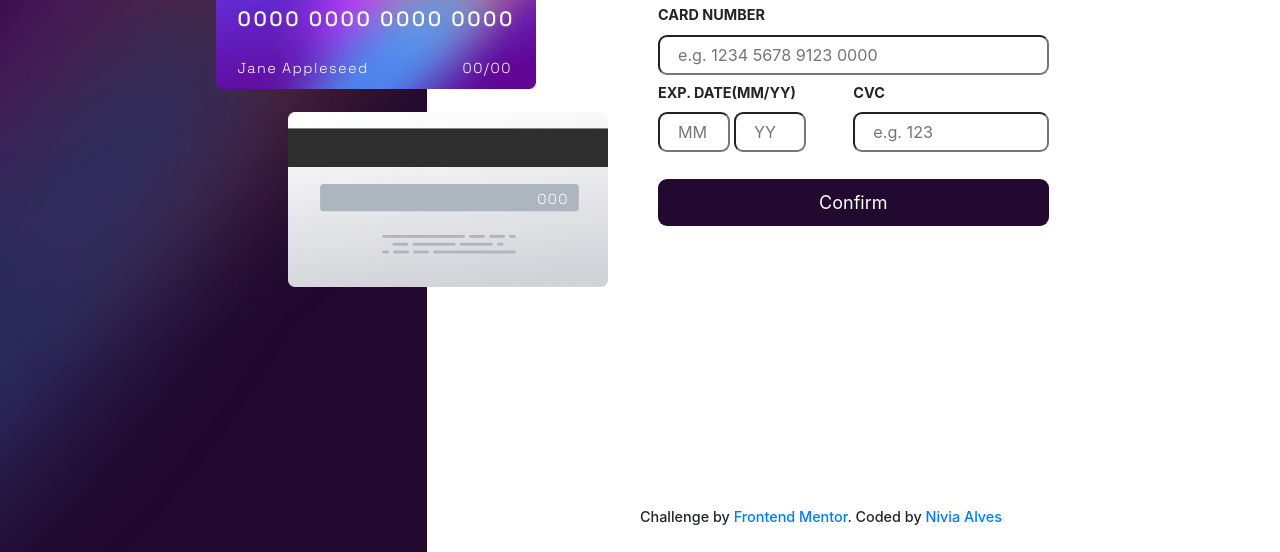
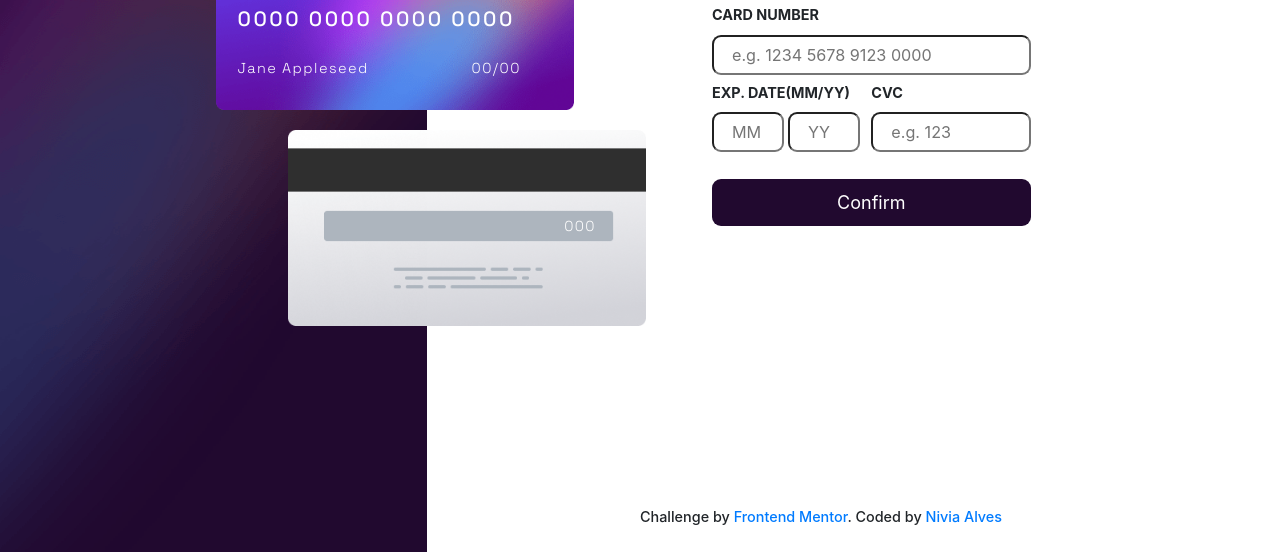
Before and after one commit to nivia-dev/Interative_Card, a plain HTML site: page index.html in a window 1280 px wide. Shown: the part 248-800 px from the top of the page. Drawn offline with nearby package versions, Linux system fonts and the light colour scheme.

Commit message:
update style desktop

```diff
--- a/assets/css/style.css
+++ b/assets/css/style.css
@@ -104,7 +104,7 @@ img#logo {
 form {
     display: flex;
     flex-direction: column;
-    padding: 3rem 1rem;
+    padding: 3rem 2rem;
     font-size: 0.8rem;
     line-height: 2rem;
 }
@@ -217,8 +217,9 @@ h4 {
          grid-area: 1 / 1 / span 3 / span 2;
          background: url("../images/bg-main-desktop.png")
      }
+
      #card-back > img, #card-front >img  {
-         width: 25%;
+         width: 28%;
          margin: 1rem;
      }
 
@@ -235,7 +236,7 @@ h4 {
 
      #card-back > img {
          position: absolute;
-         top: 19rem;
+         top: 20rem;
          left: 15rem;
      }
 
@@ -255,13 +256,13 @@ h4 {
      }
 
      .sexp {
-         left: 24.5rem;
+         left: 25rem;
          right: 0;
      }
 
      .scvc {
-         top: 24.3rem;
-         right: 39.5rem;
+         top: 25.8rem;
+         right: 38rem;
          font-size: 0.8rem;
 
      }
@@ -269,8 +270,15 @@ h4 {
 
      main {
          grid-area: 2 / 4 / span 1 / span 2;
+     }
 
+     #iform, .complete {
+         margin-left: 2rem;
      }
+
+     .complete >img {
+        width: 5vw;
+    }
 
      footer {
          grid-area: 3 / 4 / span 1 / span 2;
--- a/index.html
+++ b/index.html
@@ -32,10 +32,10 @@
             <input type="text" name="nNumber" id="inumber" placeholder ="e.g. 1234 5678 9123 0000">
             <span class="error-msg error-number"></span>
             <div class="fdate">
-                <label for="imonth" id="tdate">EXP. DATE(MM/YY)</label>
+                <label for="date" id="tdate">EXP. DATE(MM/YY)</label>
                 <div class="info">
-                    <input type="datetime" name="month" id="imonth" title="month" placeholder="MM">
-                    <input type="datetime" name="year" id="iyear" title="year" placeholder="YY">
+                    <input type="text" name="date" id="imonth" placeholder="MM">
+                    <input type="text" name="date" id="iyear" placeholder="YY">
                 </div>
 
                 <label for="icvc" id="tcvc">CVC</label>
```
